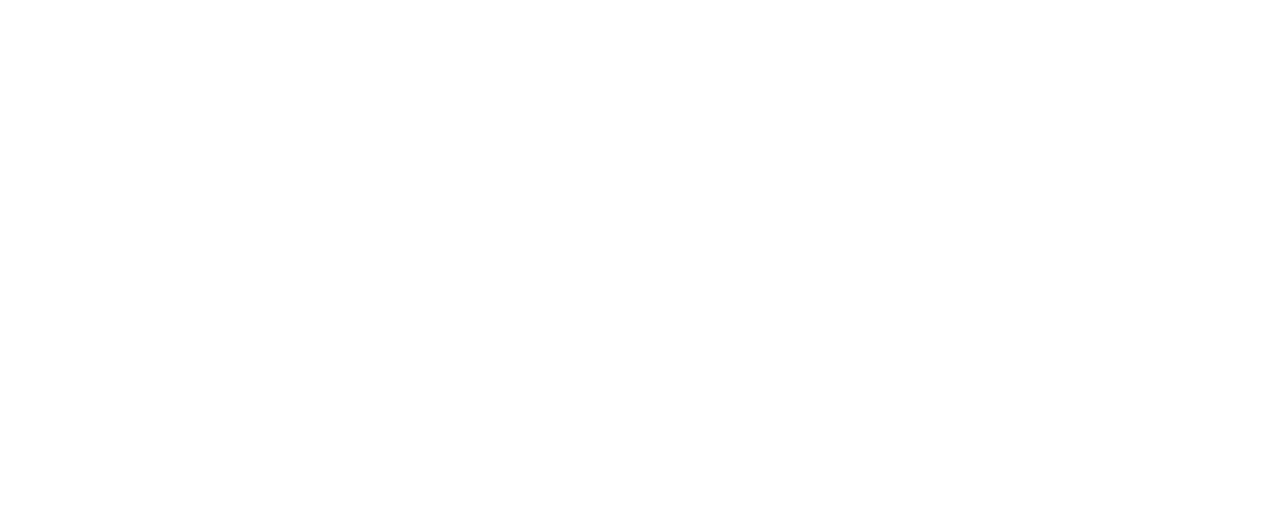
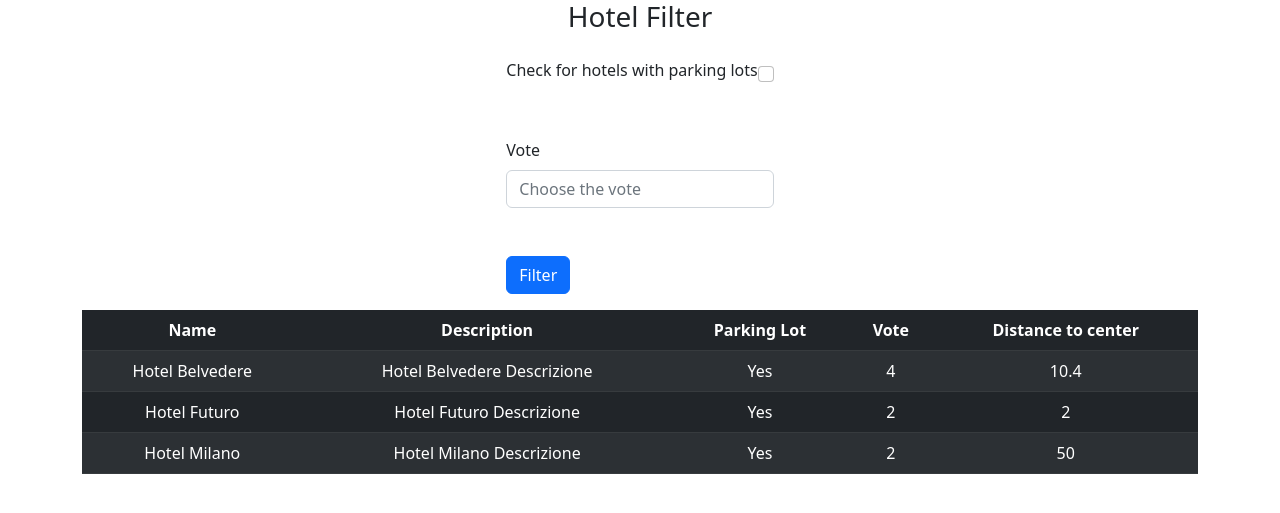
Before and after one commit to robertonesta/php-hotel, a PHP site: page /?parkingLot=1 in a window 1280 px wide. Before the commit the part shown is empty. Shown: the top 513 px of the page. Run offline with PHP 8.4, Linux system fonts and the light colour scheme; data that the repository does not hold is empty.

Commit message:
add the table content

```diff
--- a/index.php
+++ b/index.php
@@ -1,31 +1,44 @@
 <?php
-$hotels= [
+$hotels = [
     [
-        "name" => "Burj Al Arab Hotel",
-        "parkingLot"  => "true",
-        "vote"  => 5,
+        'name' => 'Hotel Belvedere',
+        'description' => 'Hotel Belvedere Descrizione',
+        'parking' => true,
+        'vote' => 4,
+        'distance_to_center' => 10.4
     ],
     [
-        "name" => "Plaza Hotel",
-        "parkingLot"  => "true",
-        "vote"  => 5,
+        'name' => 'Hotel Futuro',
+        'description' => 'Hotel Futuro Descrizione',
+        'parking' => true,
+        'vote' => 2,
+        'distance_to_center' => 2
     ],
     [
-        "name" => "Albergo Hotel De Rossi",
-        "parkingLot"  => "false",
-        "vote"  => 2,
+        'name' => 'Hotel Rivamare',
+        'description' => 'Hotel Rivamare Descrizione',
+        'parking' => false,
+        'vote' => 1,
+        'distance_to_center' => 1
     ],
     [
-        "name" => "Hotel Kensington",
-        "parkingLot"  => "true",
-        "vote"  => 4,
+        'name' => 'Hotel Bellavista',
+        'description' => 'Hotel Bellavista Descrizione',
+        'parking' => false,
+        'vote' => 5,
+        'distance_to_center' => 5.5
     ],
     [
-        "name" => "Hotel Milano Ornato",
-        "parkingLot"  => "false",
-        "vote"  => 3,
+        'name' => 'Hotel Milano',
+        'description' => 'Hotel Milano Descrizione',
+        'parking' => true,
+        'vote' => 2,
+        'distance_to_center' => 50
     ],
-]
+];
+$parkingLot = $_GET["parkingLot"];
+$vote = $_GET["vote"];
+
 ?>
 
 
@@ -50,10 +63,57 @@ Aggiungere un form ad inizio pagina che tramite una richiesta GET permetta di fi
 Aggiungere un secondo campo al form che permetta di filtrare gli hotel per voto (es. inserisco 3 ed ottengo tutti gli hotel che hanno un voto di tre stelle o superiore)
 NOTA: deve essere possibile utilizzare entrambi i filtri contemporaneamente (es. ottenere una lista con hotel che dispongono di parcheggio e che hanno un voto di tre stelle o superiore)
 Se non viene specificato nessun filtro, visualizzare come in precedenza tutti gli hotel.-->
+<div class="appHeader text-center align-items-center">
+    <h3>Hotel Filter</h3>
+</div>
+<div class="appMain">
+    <div class="container d-flex flex-column align-items-center justify-content-center">
+        <form class="my-3" action="index.php" method="get">
+            <div class="form-check p-0 text-center mb-5 d-flex align-items-center">
+                <label class="form-check-label mb-2" for="parkingLot">Check for hotels with parking lots</label>
+                <input class="form-check-input m-0" name="parkingLot" type="checkbox" id="parkingLot">
+            </div>
+            <div class="mb-5">
+                <label for="vote" class="form-label mb-2">Vote</label>
+                <input type="number"
+                class="form-control mb-2" min="1" max="5" name="vote" id="vote" aria-describedby="voteHelper" placeholder="Choose the vote">
+            </div>
+            <button type="submit" class="btn btn-primary">Filter</button>
+        </form>
 
+        <table class="table table-dark table-striped text-center">
+            <thead>
+                <tr>
+                    <th>Name</th>
+                    <th>Description</th>
+                    <th>Parking Lot</th>
+                    <th>Vote</th>
+                    <th>Distance to center</th>
+                </tr>
+            </thead>
+            <tbody>
+            <?php foreach ($hotels as $hotel) :
+                if (($parkingLot === null || $hotel["parking"]) && ($vote == null || $hotel["vote"] >= $vote)) : ?>
+                <tr>
+                    <?php foreach ($hotel as $key => $searchfilter) : ?>
+                        <td>
+                            <?php
+                            if ($searchfilter !== true && $searchfilter !== false){
+                                echo $searchfilter;
+                            } elseif ($searchfilter){
+                                echo "Yes";
+                            } else {
+                                echo "No";
+                            }
+                            ?>
+                        </td>
+                    <?php endforeach; ?>
+                </tr>
+            <?php endif; endforeach;?>
+            </tbody>
+        </table>
+    </div>
 
-
-
-
+</div>
 </body>
 </html>
```
